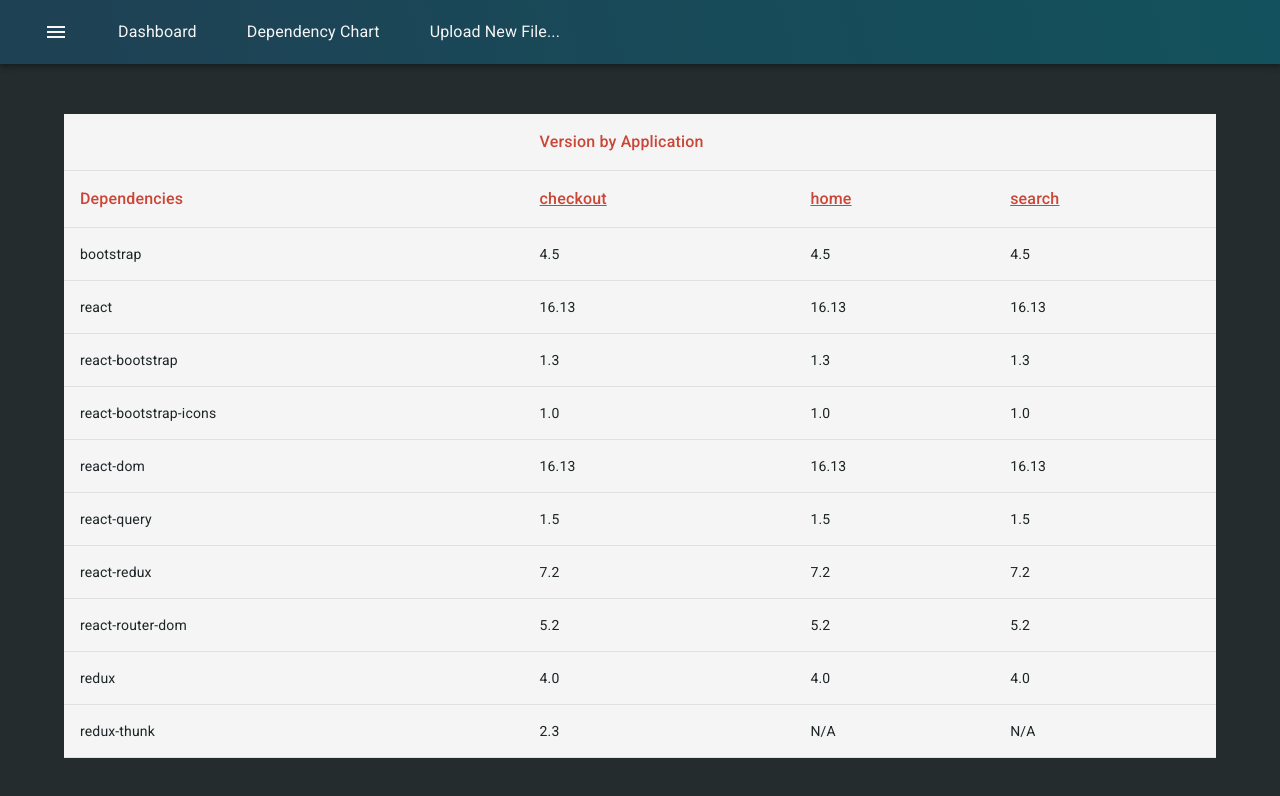
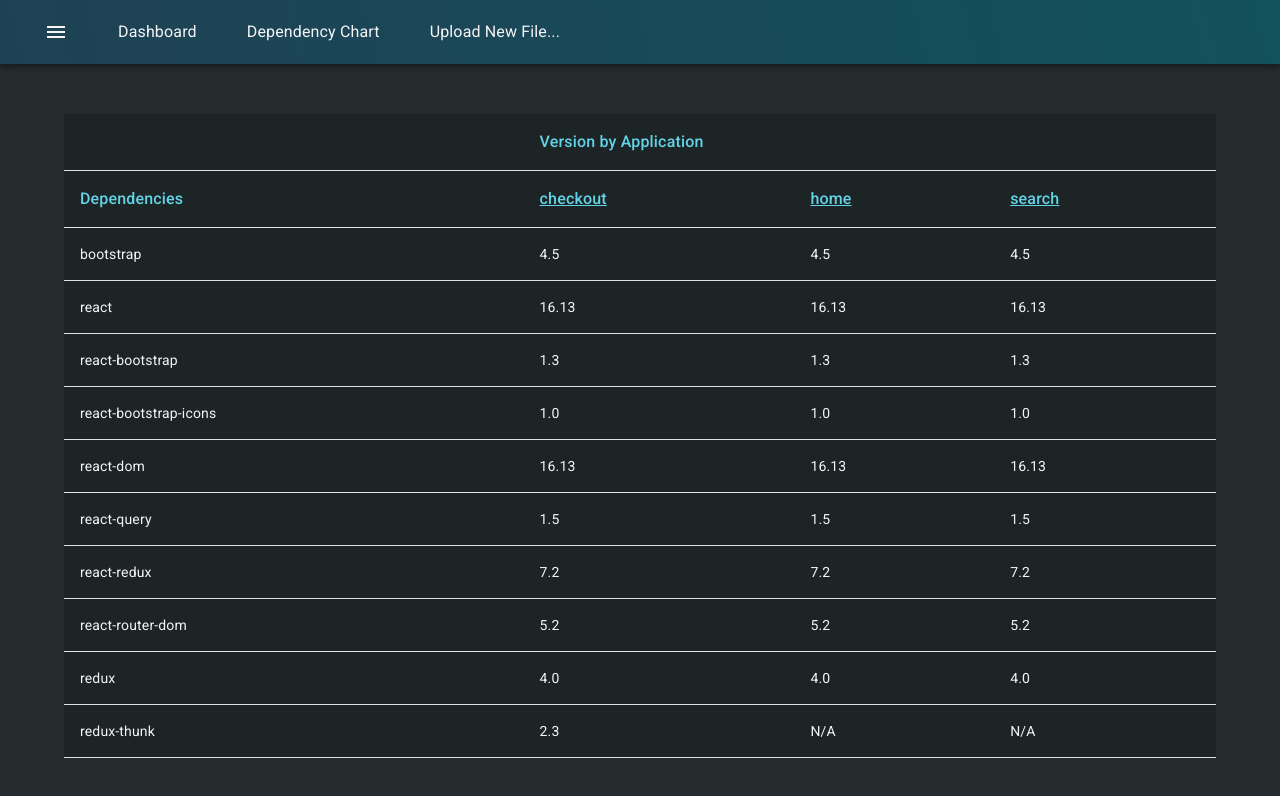
Before and after one commit to oslabs-beta/atriom-dashboard, a React app: page /dependencies in a window 1280 px wide. Shown: the top 796 px of the page. Built offline with nearby package versions, Linux system fonts and the light colour scheme; a web font is replaced by a local one.

Commit message:
table styles

```diff
--- a/src/styles/DependencyChart.scss
+++ b/src/styles/DependencyChart.scss
@@ -1,24 +1,21 @@
 .DependencyChart {
-  background: #f5f5f5;
+  background: #1c2426;
   margin-top: 50px;
   margin-left: 5%;
   margin-right: 5%;
   display: inline-block;
   width: 90%;
 
-  .table {
-    border-radius: 100px;
-  }
   .headerCell {
-    color: #cb4636;
+    color: #63d4e7;
     font-size: 1em;
     a:link,
     a:visited {
-      color: #cb4636;
+      color: #63d4e7;
     }
   }
 
   .cell {
-    color: #1c2426;
+    color: #f5f5f5;
   }
 }
```
